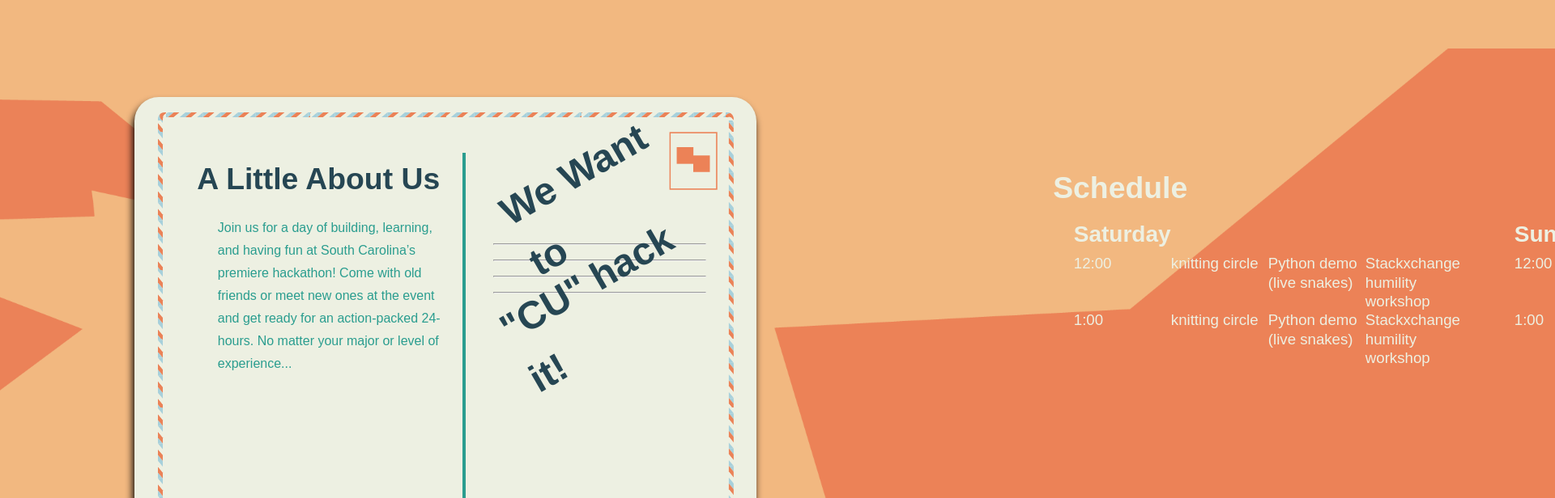
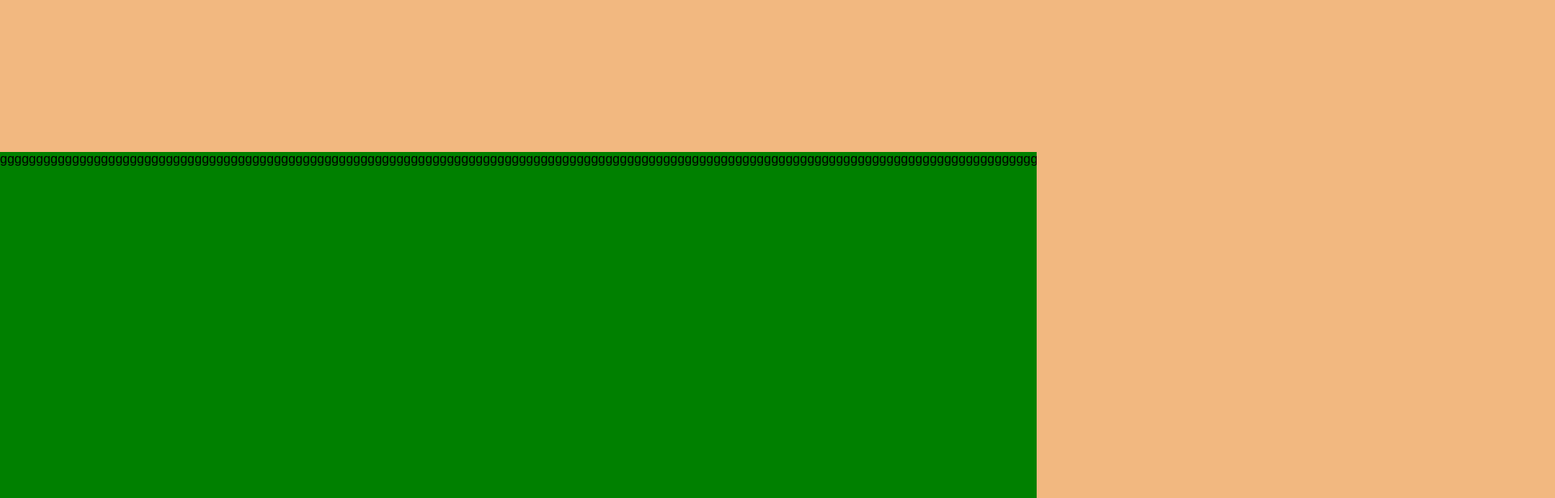
Before and after one commit to esargen/cuhackit-2021, a React (Create React App) app: page / in a window 1280 px wide. Shown: the part 940-1556 px from the top of the page at 81% size, 1920 px wide, since content can reach past the window. Built offline with nearby package versions, Linux system fonts and the light colour scheme; a web font is replaced by a local one.

Commit message:
road size in new scheme

```diff
--- a/src/App.scss
+++ b/src/App.scss
@@ -20,5 +20,10 @@
   color: #2a9d8f;
 }
 
-h3 {
+.horizWrapper {
+  height: 100vh;
+  width: 100vw;
+  display: flex;
+  flex-direction: row;
+  justify-content: center;
 }
--- a/src/components/Horizontal/horizontal.js
+++ b/src/components/Horizontal/horizontal.js
@@ -7,11 +7,24 @@
 
 function Horizontal() {
 
+  let i = 0;
+  let s = 'g'
+  for(i = 0; i < 1000; i+=1) {
+    s = s+'g';
+  }
+
   return (
-    <div className="container">
-      <div id="road">
+    <div className="horizontalInset">
       <div id="roadimg"></div>
+      <p>{s}</p>
     </div>
+
+  );
+}
+
+
+{/* <div className="container">
+
   <div id="horizontal">
     <div id="cliffface">
       <div>
@@ -56,8 +69,6 @@
       </div>
     </div>
   </div>
-    </div>
-  );
-}
+</div> */}
 
 export default Horizontal;
--- a/src/components/Horizontal/horizontal.scss
+++ b/src/components/Horizontal/horizontal.scss
@@ -1,284 +1,287 @@
-
-/*horizontal */
-
-.container {
-    display: flex;
-    flex-wrap: nowrap;
-    height: 100vh;
-    width: 400vw;
-    overflow: hidden;
-    background-image: url("../../images/bg2.png");
-    background-size: cover;
-    background-position: center;
-    margin-left: 0;
-    z-index: 0;
+.horizontalInset {
+  position: relative;
+  height: 90%;
+  margin-top: 10%;
+  overflow-x: scroll;
+  overflow-y: hidden;
+  background-color: green;
 }
 
-  #horizontal {
-    overflow-x: scroll;
-    display: flex;
-    width: 100%;
-  }
 
-  #cliffface {
-    background-image: url("../../images/cliffface.png");
-    background-size: cover;
-    background-repeat: no-repeat;
-    height: 100%;
-    z-index: 1;
-    position: relative;
-    width: 300vw;
-  }
 
-  #cliffface > div {
-    max-width: 85%;
-    display: flex;
-    justify-content: space-between;
-  }
+// /*horizontal */
 
-  #road {
-    z-index: 3;
-    height: 100%;
-    width: 100%;
-    position: absolute;
-    overflow: hidden;
-    pointer-events: none;
-  }
+// .container {
+//     display: flex;
+//     flex-wrap: nowrap;
+//     height: 100vh;
+//     width: 400vw;
+//     overflow: hidden;
+//     background-image: url("../../images/bg2.png");
+//     background-size: cover;
+//     background-position: center;
+//     margin-left: 0;
+//     z-index: 0;
+//   }
+
+//   #horizontal {
+//     overflow-x: scroll;
+//     display: flex;
+//     width: 100%;
+//   }
+
+//   #cliffface {
+//     background-image: url("../../images/cliffface.png");
+//     background-size: cover;
+//     background-repeat: no-repeat;
+//     height: 100%;
+//     z-index: 1;
+//     position: relative;
+//     width: 300vw;
+//   }
+
+//   #cliffface > div {
+//     max-width: 85%;
+//     display: flex;
+//     justify-content: space-between;
+//   }
+
 
 #roadimg {
+  position: absolute;
   background-image: url("../../images/road.png");
-    background-size: 25%;
+  background-size: 100%;
   width: 500%;
   height: 100%;
   background-repeat: repeat-x;
   background-position: bottom;
 }
 
-/* About */
+// /* About */
 
-  #about {
-    width: 60vw;
-    height: 75vh;
-    background-color: #edf0e2;
-    border-radius: 30px;
-    margin-left: 13vw;
-    margin-top: 7.5vh;
-    box-shadow: -2px 7px 10px rgb(0, 0, 0);
-    overflow: hidden;
-  }
+//   #about {
+//     width: 60vw;
+//     height: 75vh;
+//     background-color: #edf0e2;
+//     border-radius: 30px;
+//     margin-left: 13vw;
+//     margin-top: 7.5vh;
+//     box-shadow: -2px 7px 10px rgb(0, 0, 0);
+//     overflow: hidden;
+//   }
 
-  #about > div {
-    border: solid #eb8258;
-    border-width: 10px;
-    border-image: url("../../images/border.svg") 20 repeat;
-    border-radius: 20px;
-    min-width: 90%;
-    max-width: 90%;
-    min-height: 90%;
-    max-height: 90%;
-    margin: auto;
-    margin-top: 2.5%;
-    display: flex;
-    overflow: hidden;
-  }
+//   #about > div {
+//     border: solid #eb8258;
+//     border-width: 10px;
+//     border-image: url("../../images/border.svg") 20 repeat;
+//     border-radius: 20px;
+//     min-width: 90%;
+//     max-width: 90%;
+//     min-height: 90%;
+//     max-height: 90%;
+//     margin: auto;
+//     margin-top: 2.5%;
+//     display: flex;
+//     overflow: hidden;
+//   }
 
-  .break {
-    border-right: 3pt solid #2a9d8f;
-  }
+//   .break {
+//     border-right: 3pt solid #2a9d8f;
+//   }
 
-  .text {
-    margin-left: 5vw;
-    margin-top: 5vh;
-    margin-bottom: 5vh;
-    padding-right: 2vw;
-    color: #2a9d8f;
-    font-size: 12pt;
-    line-height: 1.75;
-  }
+//   .text {
+//     margin-left: 5vw;
+//     margin-top: 5vh;
+//     margin-bottom: 5vh;
+//     padding-right: 2vw;
+//     color: #2a9d8f;
+//     font-size: 12pt;
+//     line-height: 1.75;
+//   }
 
-  #about .text {
-    max-width: 40%;
-    max-height: 50%;
-  }
+//   #about .text {
+//     max-width: 40%;
+//     max-height: 50%;
+//   }
 
-  .text h3 {
-    color: #264653;
-    font-size: 28pt;
-    margin-left: -2vw;
-    margin-bottom: 5%;
-    font-family: 'ff-cocon-pro', sans-serif;
-  }
+//   .text h3 {
+//     color: #264653;
+//     font-size: 28pt;
+//     margin-left: -2vw;
+//     margin-bottom: 5%;
+//     font-family: 'ff-cocon-pro', sans-serif;
+//   }
 
-  .line {
-    max-height: 50%;
-    height: 50%;
-    width: 40%;
-    padding-left: 5%;
-  }
+//   .line {
+//     max-height: 50%;
+//     height: 50%;
+//     width: 40%;
+//     padding-left: 5%;
+//   }
 
-  hr {
-    text-align: center;
-    color: #2a9d8f;
-  }
+//   hr {
+//     text-align: center;
+//     color: #2a9d8f;
+//   }
 
-  #wewantto {
-    margin-top: 55%;
-    margin-right: 5%;
+//   #wewantto {
+//     margin-top: 55%;
+//     margin-right: 5%;
 
-  }
+//   }
 
-  #wewantto h3 {
-    transform: rotate(-30deg);
-    font-family: pacifico, sans-serif;
-    font-weight: 700;
-    font-style: normal;
-    position: relative;
-    bottom: 200px;
-    font-size: 3em;
-    line-height: 1.5;
-    color: #264653;
-    margin-left: 5%;
-  }
+//   #wewantto h3 {
+//     transform: rotate(-30deg);
+//     font-family: pacifico, sans-serif;
+//     font-weight: 700;
+//     font-style: normal;
+//     position: relative;
+//     bottom: 200px;
+//     font-size: 3em;
+//     line-height: 1.5;
+//     color: #264653;
+//     margin-left: 5%;
+//   }
 
-  .lines br {
-    line-height: 3;
-  }
+//   .lines br {
+//     line-height: 3;
+//   }
 
-  .title {
-    margin-left: 15vw;
-  }
+//   .title {
+//     margin-left: 15vw;
+//   }
 
-  .stamp {
-    background-image: url("../../images/stamp.png");
-    background-size: contain;
-    background-repeat: no-repeat;
-    width: 60px;
-    height: 75px;
-    float: right;
-    margin-top: 5%;
-  }
+//   .stamp {
+//     background-image: url("../../images/stamp.png");
+//     background-size: contain;
+//     background-repeat: no-repeat;
+//     width: 60px;
+//     height: 75px;
+//     float: right;
+//     margin-top: 5%;
+//   }
 
-  /*Schedule*/
+//   /*Schedule*/
 
-  #schedule {
-    margin-top: 12.5vh;
-  }
+//   #schedule {
+//     margin-top: 12.5vh;
+//   }
 
-  #schedule .text, #schedule h3 {
-    color: #edf0e2;
-  }
+//   #schedule .text, #schedule h3 {
+//     color: #edf0e2;
+//   }
 
-  #schedule h3 {
-    margin-bottom: auto;
-  }
+//   #schedule h3 {
+//     margin-bottom: auto;
+//   }
 
-  .hourly {
-    display: flex;
-    justify-content: space-between;
-    margin-bottom: auto;
-  }
+//   .hourly {
+//     display: flex;
+//     justify-content: space-between;
+//     margin-bottom: auto;
+//   }
 
-  .hourly > p {
-    width: 25%;
-  }
+//   .hourly > p {
+//     width: 25%;
+//   }
 
-  .days {
-    display: flex;
-    justify-content: space-between;
-    width: 85vw;
-  }
+//   .days {
+//     display: flex;
+//     justify-content: space-between;
+//     width: 85vw;
+//   }
 
-  .day {
-    margin-right: 5vw;
-  }
+//   .day {
+//     margin-right: 5vw;
+//   }
 
-  .dayname {
-    font-size: 21pt;
-  }
+//   .dayname {
+//     font-size: 21pt;
+//   }
 
-  .event, .timestamp {
-    font-size: 14pt;
-    line-height: 1.25
-  }
+//   .event, .timestamp {
+//     font-size: 14pt;
+//     line-height: 1.25
+//   }
 
-  /* van */
+//   /* van */
 
-    #van {
-      background-image: url("../../images/van.png");
-      background-size: contain;
-      background-repeat: no-repeat;
-      height: 400px;
-      width: 750px;
-      position: relative;
-      bottom: 0;
-      margin-top: auto;
-      z-index: 4;
-    }
+//     #van {
+//       background-image: url("../../images/van.png");
+//       background-size: contain;
+//       background-repeat: no-repeat;
+//       height: 400px;
+//       width: 750px;
+//       position: relative;
+//       bottom: 0;
+//       margin-top: auto;
+//       z-index: 4;
+//     }
 
 
-/* partners */
+// /* partners */
 
-  #partners {
-    margin-top: 12.5vh;
-    min-width: 75vw;
-  }
+//   #partners {
+//     margin-top: 12.5vh;
+//     min-width: 75vw;
+//   }
 
-  #partners h3 {
-    font-size: 18pt;
-  }
+//   #partners h3 {
+//     font-size: 18pt;
+//   }
 
-  #partnercloud {
-    display: flex;
-    max-width: 50vw;
-  }
+//   #partnercloud {
+//     display: flex;
+//     max-width: 50vw;
+//   }
 
-  .partner {
-    flex: 20%;
-    max-width: 20%;
-    margin-right: 5%;
-  }
+//   .partner {
+//     flex: 20%;
+//     max-width: 20%;
+//     margin-right: 5%;
+//   }
 
-  .partner img {
-    width: 100%;
-  }
+//   .partner img {
+//     width: 100%;
+//   }
 
-  /* contact */
+//   /* contact */
 
-  #contact {
-    min-width: 50vw;
-    margin-top: 17.5vh;
-  }
+//   #contact {
+//     min-width: 50vw;
+//     margin-top: 17.5vh;
+//   }
 
 
-  #contact > a {
-    padding: 15px;
-    background-color: #eb8258;
-    color: #edf0e2;
-    max-width: 20%;
-    border-radius: 20px;
-    text-align: center;
-    font-weight: 600;
-    text-transform: none !important;
-  }
+//   #contact > a {
+//     padding: 15px;
+//     background-color: #eb8258;
+//     color: #edf0e2;
+//     max-width: 20%;
+//     border-radius: 20px;
+//     text-align: center;
+//     font-weight: 600;
+//     text-transform: none !important;
+//   }
 
-    #contact h3 {
-      color: #264653;
-      font-size: 42pt;
-    }
+//     #contact h3 {
+//       color: #264653;
+//       font-size: 42pt;
+//     }
 
-    #socials {
-      width: 20%;
-      display: flex;
-      justify-content: space-between;
-      margin-top: 5vh;
-    }
+//     #socials {
+//       width: 20%;
+//       display: flex;
+//       justify-content: space-between;
+//       margin-top: 5vh;
+//     }
 
-    #socials .social {
-      color: #eb8258;
-      text-transform: none;
-      flex: 20%;
-      max-width: 20%;
-      background-color: #edf0e2;
-      border-radius: 100%;
-      text-align: center;
-    }
+//     #socials .social {
+//       color: #eb8258;
+//       text-transform: none;
+//       flex: 20%;
+//       max-width: 20%;
+//       background-color: #edf0e2;
+//       border-radius: 100%;
+//       text-align: center;
+//     }
--- a/src/components/Vertical/vertical.scss
+++ b/src/components/Vertical/vertical.scss
@@ -38,3 +38,7 @@
     bottom: 1vh;
     z-index: 3;
 }
+
+.title {
+    margin-left: 15vw;
+}
```
Also changed, not shown: 1 other file (tests, documents, lock files or other folders). Lines whose indentation alone changed are shown as unchanged.
